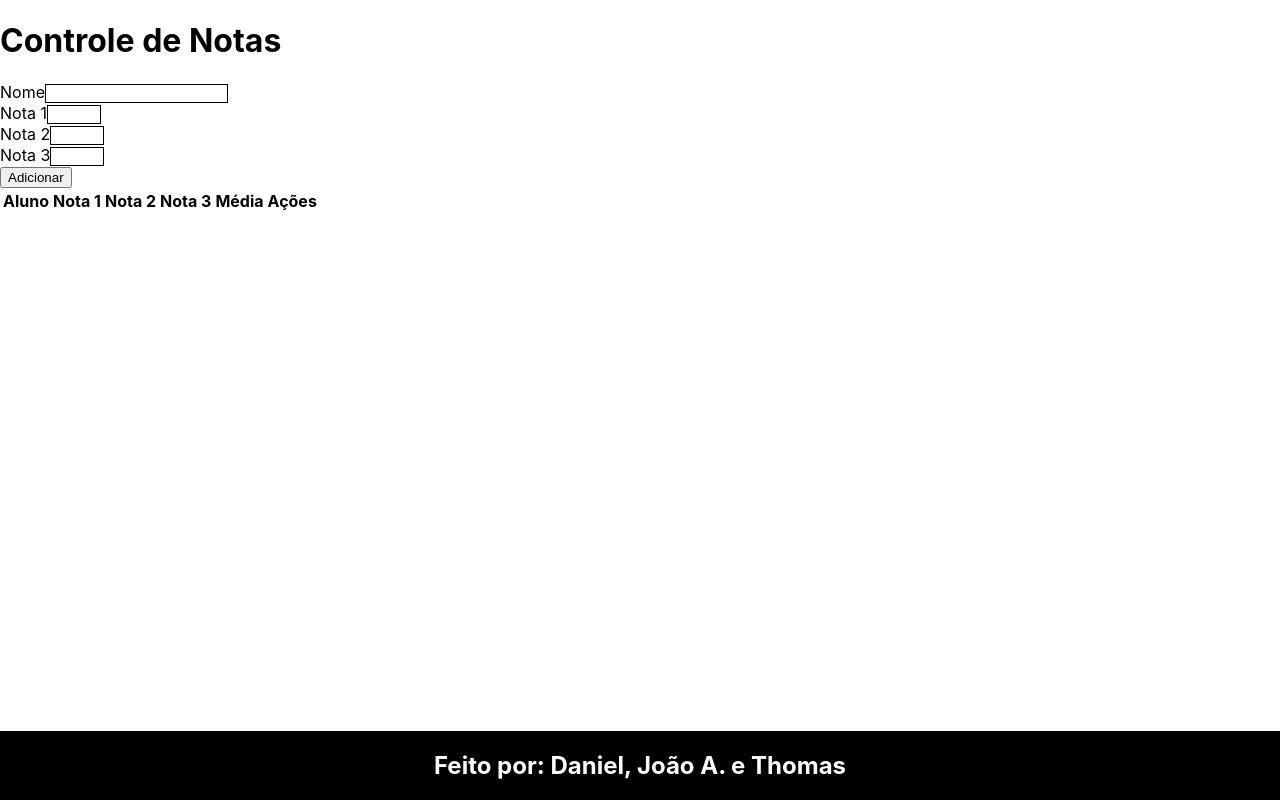
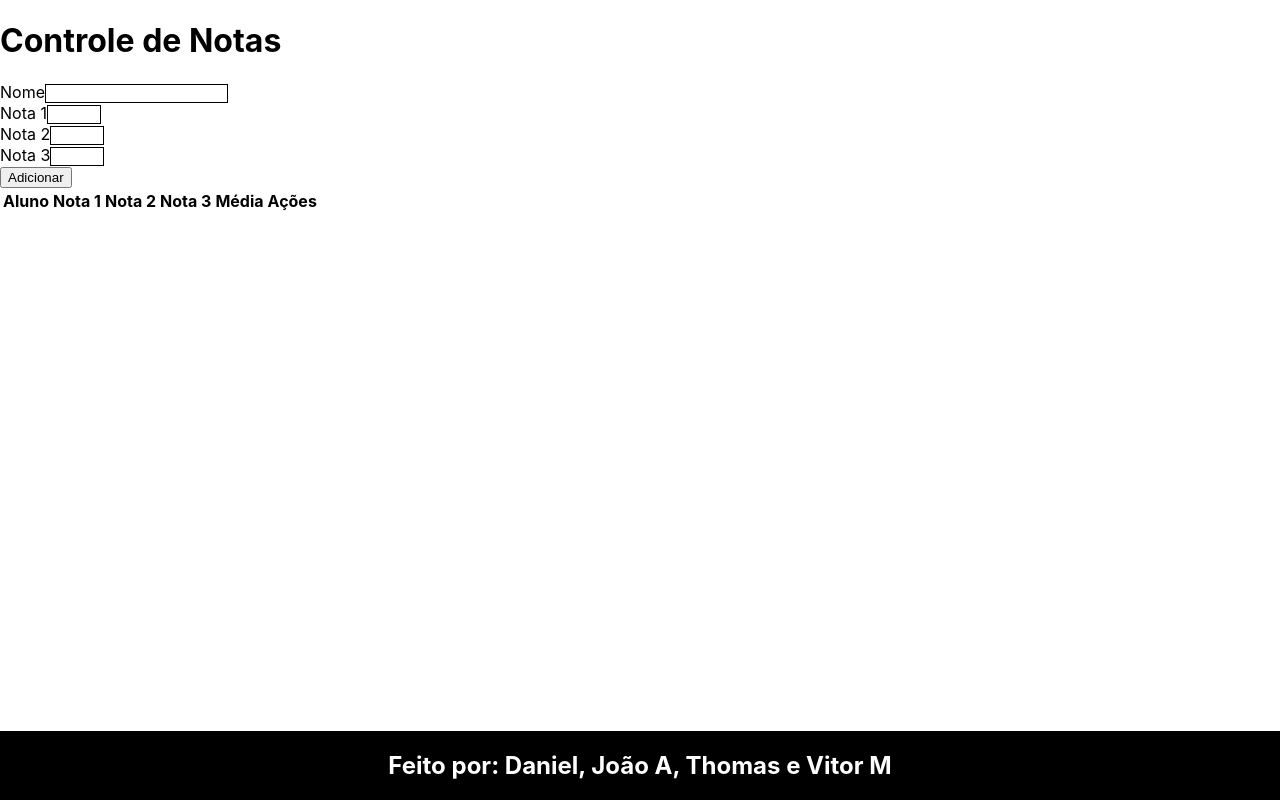
Before and after one commit to PolarSpot/programacaoweb, a React (Create React App) app in the folder controle-de-notas/: page / in a window 1280 px wide. Built offline with nearby package versions, Linux system fonts and the light colour scheme.

Commit message:
Update App.js

```diff
--- a/controle-de-notas/src/App.js
+++ b/controle-de-notas/src/App.js
@@ -130,7 +130,7 @@ function App() {
 
       <footer className='footer'>
         <h2>
-          Feito por: Daniel, João A. e Thomas
+          Feito por: Daniel, João A, Thomas e Vitor M
         </h2>
       </footer>
     </div>
```
